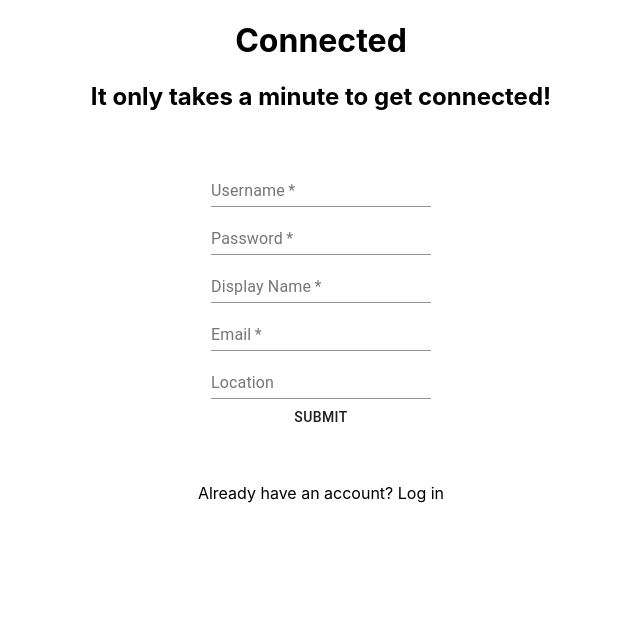
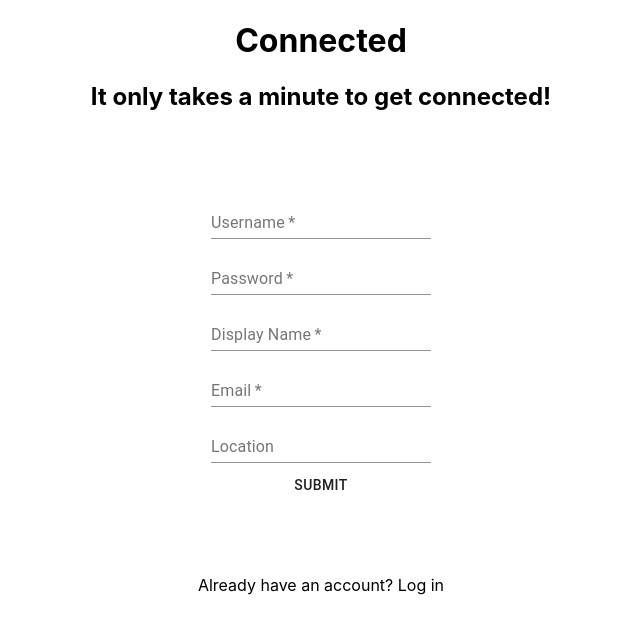
Before and after one commit to kelbri10/Connected-A-Social-Network, a React (Create React App) app in the folder client/: page / in a window 1280 px wide. Shown: the top 634 px of the page, without its empty margins (319-959 px from the left). Built offline with nearby package versions, Linux system fonts and the light colour scheme.

Commit message:
imports box to use flexbox direction on textfields

```diff
--- a/client/src/components/CreateAccount.tsx
+++ b/client/src/components/CreateAccount.tsx
@@ -1,7 +1,7 @@
 import React, { FC } from "react";
 import { createStyles, makeStyles, Theme } from "@material-ui/core/styles";
 import { Button, TextField, Select} from "@material-ui/core";
-
+import Box from '@material-ui/core/Box';
 
 const useStyles = makeStyles((theme: Theme) =>
     createStyles ({
@@ -26,58 +26,62 @@ const CreateAccount: FC = () => {
     const classes = useStyles();
 
     return (
-        <div>
+        <div style={{ width: '100%'}}>
             <h1>Connected</h1>
 
             <h2>It only takes a minute to get connected!</h2>
 
+            <Box display='flex' flexDirection='column' p={1} m={1}>
                 <form className={classes.root} noValidate autoComplete='off'>
-
-                <div>
+                    <Box p={0.5}>
                         <TextField
                         id='username'
                         label='Username'
-
                         required
                         />
-                </div>
-                <div>
+                    </Box>
+
+                    <Box p={0.5}>
                         <TextField
                         id='password'
                         label='Password'
-
                         required
                         />
-                </div>
-                <div>
+                    </Box>
+
+                    <Box p={0.5}>
                         <TextField
                         id='displayName'
                         label='Display Name'
 
                         required
                         />
-                </div>
-                <div>
+                    </Box>
+
+                    <Box p={0.5}>
                         <TextField
                         id='email'
                         label='Email'
 
                         required
                         />
-                </div>
-                <div>
+                    </Box>
+
+                    <Box p={0.5}>
                         <TextField
                         id='location'
                         label='Location'
+                        />
+                    </Box>
 
-                    />
-                </div>
+                    <Button>Submit</Button>
 
-                <div>
-                    <Button>Submit</Button>
-                </div>
 
                 </form>
+
+            </Box>
+
+
 
             <p>Already have an account? Log in </p>
         </div>
```
Lines whose indentation alone changed are shown as unchanged.
